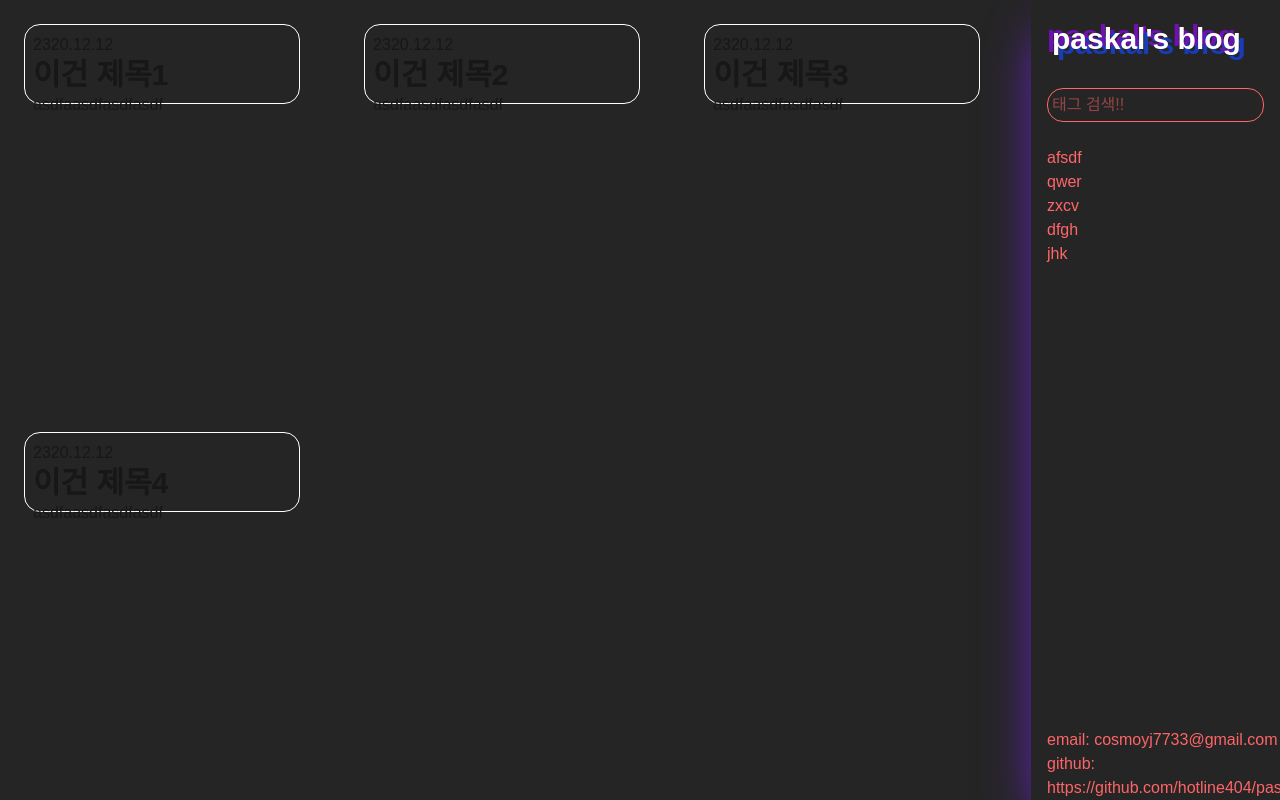
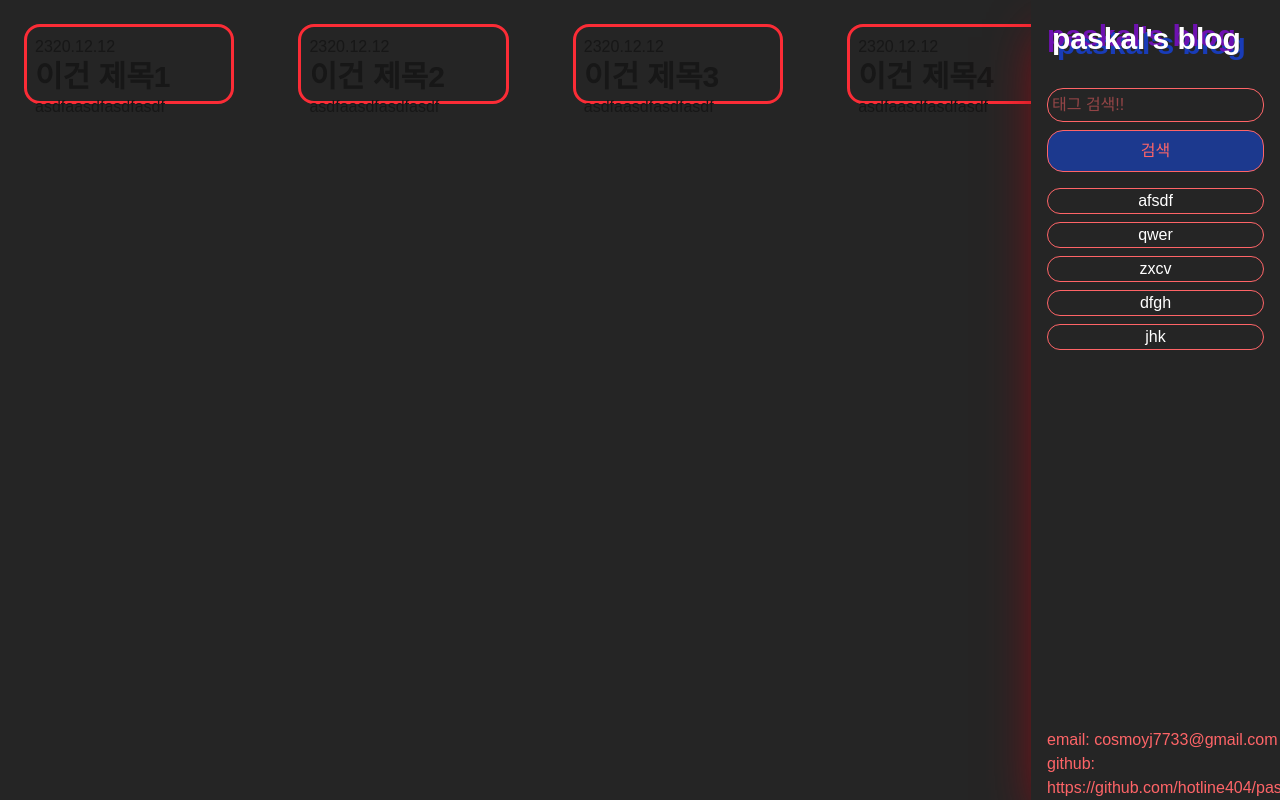
Before and after one commit to hotline404/paskal_blog, a Next.js app in the folder blog/: page /pages/listPage in a window 1280 px wide. Built offline with nearby package versions, Linux system fonts and the light colour scheme.

Commit message:
feat: tag list, post list style

```diff
--- a/blog/app/pages/layout.js
+++ b/blog/app/pages/layout.js
@@ -1,9 +1,9 @@
 import Headers from "@/components/common/Headers";
 export default function layout({ children }) {
   return (
-    <div className="h-[100%] shadow-violet-600 shadow-2xl">
+    <div className="h-[100%] shadow-red-400 shadow-2xl">
       {children}
-      <aside className="fixed top-0 right-0 z-40 min-w-[13%] h-screen transition-transform -translate-x-full sm:translate-x-0 bg-[#252525] text-red-400 shadow-violet-600 shadow-2xl p-4 ">
+      <aside className="fixed top-0 right-0 z-40 min-w-[13%] h-screen transition-transform -translate-x-full sm:translate-x-0 bg-[#252525] text-red-400 shadow-red-800 shadow-2xl p-4 ">
         <Headers />
       </aside>
     </div>
--- a/blog/app/pages/listPage/components/List.jsx
+++ b/blog/app/pages/listPage/components/List.jsx
@@ -37,12 +37,12 @@ function List() {
   // li 태그 성분  w 고정 값으로 바꿔서 flex 테스트 하기
 
   return data ? (
-    <ol className="w-full flex flex-wrap gap-4 space-y">
+    <ol className="w-full flex flex-wrap gap-4 space-y ">
       {data.map((item) => {
         return (
           <li
             key={item.id}
-            className="h-[20%] w-[calc(30%-10px)] min-w-[150px]"
+            className="h-[20%] w-[calc(25%-20px)] min-w-[150px]"
           >
             <ListCard item={item} />
           </li>
--- a/blog/app/pages/listPage/components/ListCard.jsx
+++ b/blog/app/pages/listPage/components/ListCard.jsx
@@ -7,7 +7,7 @@ import React from 'react'
 function ListCard({ item }) {
 
   return item ? (
-    <div className='rounded-2xl border-white border-1 m-6 h-[50%] p-2'>
+    <div className='rounded-2xl border-red-500 border-3 m-6 h-[50%] p-2'>
       <p>{item.date}</p>
       <h1 className='font-bold text-3xl' >{item.title}</h1>
       <h4 className=''>{item.tags}</h4>
--- a/blog/components/UI/CustomButton.jsx
+++ b/blog/components/UI/CustomButton.jsx
@@ -1,9 +1,19 @@
 import React from "react";
 
 //button 프레젠트 컴포넌트
-function CustomButton({ buttonName, type, disabled, onClickHandler }) {
+function CustomButton({
+  buttonName,
+  type,
+  disabled,
+  onClickHandler,
+  bgColor,
+  textColor,
+  margin,
+  width,
+}) {
   return (
     <button
+      className={`${bgColor} ${margin} ${width} border-red-400 border p-2 rounded-2xl`}
       type={type || "button"}
       disabled={disabled}
       onClick={onClickHandler}
--- a/blog/components/UI/CustomTag.jsx
+++ b/blog/components/UI/CustomTag.jsx
@@ -10,7 +10,7 @@ function CustomTag({ items }) {
     <ol>
       {items.map((item) => {
         return (
-          <li onClick={item.onClick} key={item.id}>{item.tag}</li>
+          <li className="w-full content-center justify-center text-center border-1 mt-2 border-red-400 rounded-3xl text-white" onClick={item.onClick} key={item.id}>{item.tag}</li>
         )
       })}
     </ol>
--- a/blog/components/common/footers.jsx
+++ b/blog/components/common/footers.jsx
@@ -1,11 +1,12 @@
 import React from "react";
+import CopyBoards from "@/util/CopyBoards";
 
 //footer 프레젠트 컴포넌트
 function Footers() {
   return (
-    <div className="fixed bottom-0">
+    <div className="fixed bottom-0 flex flex-wrap ">
       <p>email: cosmoyj7733@gmail.com</p>
-      <p className="">github: https://github.com/hotline404/paskal_blog/tree/main/blog</p>
+      <p className="w-[100%]">github: https://github.com/hotline404/paskal_blog/tree/main/blog</p>
     </div>
   );
 }
--- a/blog/components/tagBox/TagBox.jsx
+++ b/blog/components/tagBox/TagBox.jsx
@@ -1,46 +1,52 @@
-"use client"
-import React from 'react'
-import CustomTag from '../UI/CustomTag';
-import CustomInput from '../UI/CustomInput';
-import CustomButton from '../UI/CustomButton';
+"use client";
+import React from "react";
+import CustomTag from "../UI/CustomTag";
+import CustomInput from "../UI/CustomInput";
+import CustomButton from "../UI/CustomButton";
 
 const dummy_data = [
   {
-  tag : "afsdf",
-  id : "1233"
+    tag: "afsdf",
+    id: "1233",
   },
   {
-  tag : "qwer",
-  id : "12333"
+    tag: "qwer",
+    id: "12333",
   },
   {
-  tag : "zxcv",
-  id : "123333"
+    tag: "zxcv",
+    id: "123333",
   },
   {
-  tag : "dfgh",
-  id : "12323"
+    tag: "dfgh",
+    id: "12323",
   },
   {
-  tag : "jhk",
-  id : "123322"
+    tag: "jhk",
+    id: "123322",
   },
-]
+];
 
 function TagBox() {
-
   return (
-    <div className='mt-18'>
-      <CustomInput input={{
+    <div className="mt-18">
+      <CustomInput
+        input={{
           name: "search",
           type: "search",
           id: "searchTag",
-        placeholder: "태그 검색!!"
-      }}/>
-      <CustomButton />
-      <CustomTag items={dummy_data}/>
+          placeholder: "태그 검색!!",
+        }}
+      />
+      <CustomButton
+        bgColor="bg-blue-900"
+        margin="mt-2 mb-2"
+        width="w-[100%]"
+        buttonName="검색"
+      />
+      <CustomTag items={dummy_data} />
     </div>
-  )
+  );
 }
 
-export default TagBox
+export default TagBox;
--- /dev/null
+++ b/blog/util/CopyBoards.jsx
@@ -0,0 +1,11 @@
+import React from 'react'
+
+function CopyBoards() {
+  return (
+    <CopyToClipboard>
+      {children}
+    </CopyToClipboard>
+  )
+}
+
+export default CopyBoards;
--- a/package.json
+++ b/package.json
@@ -1,5 +1,6 @@
 {
   "dependencies": {
-    "crypto-js": "^4.2.0"
+    "crypto-js": "^4.2.0",
+    "react-copy-to-clipboard": "^5.1.0"
   }
 }
```
Also changed, not shown: 1 other file (tests, documents, lock files or other folders). Lines whose indentation alone changed are shown as unchanged.
